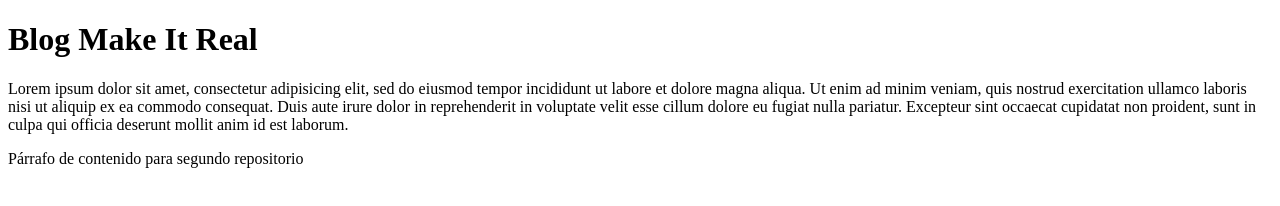
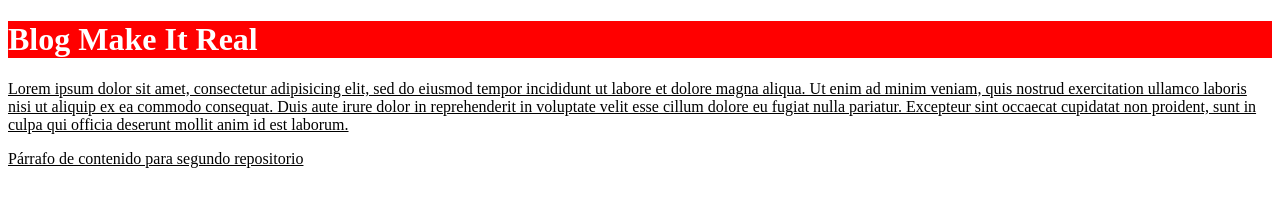
Before and after one commit to cardaguh/test-repository, a plain HTML site: page index.html in a window 1280 px wide. Drawn offline with Linux system fonts and the light colour scheme.

Commit message:
Added styles

```diff
--- a/index.html
+++ b/index.html
@@ -2,6 +2,7 @@
 <html>
 <head>
 	<title>Mi página web</title>
+	<link rel="stylesheet" type="text/css" href="style.css">
 </head>
 <body>
 <h1>Blog Make It Real</h1>
--- /dev/null
+++ b/style.css
@@ -0,0 +1,8 @@
+h1 {
+	color: white;
+	background: red;
+}
+
+p {
+	text-decoration: underline;
+}
```
